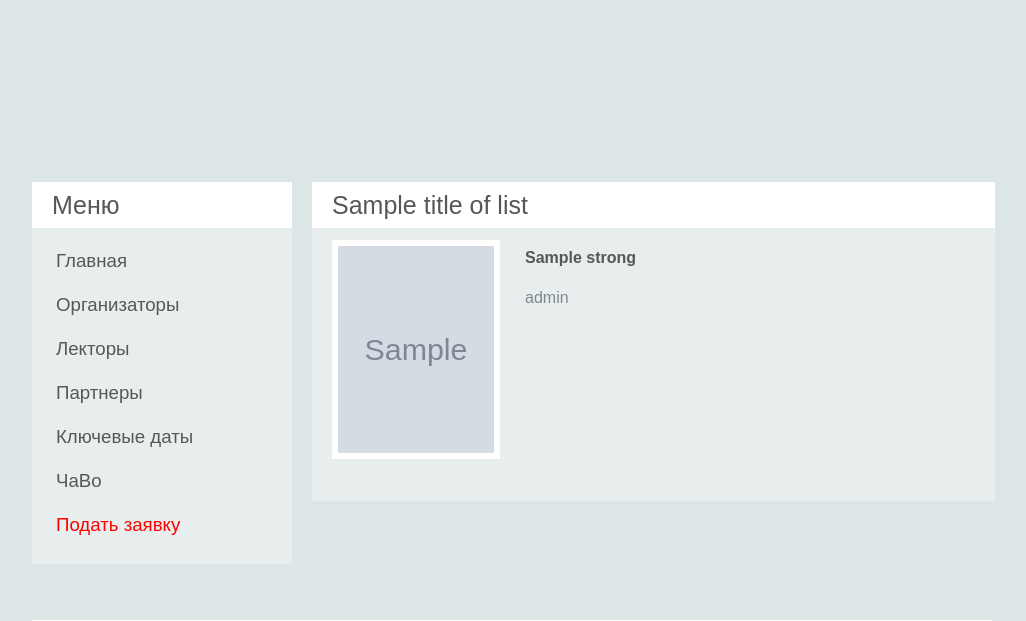
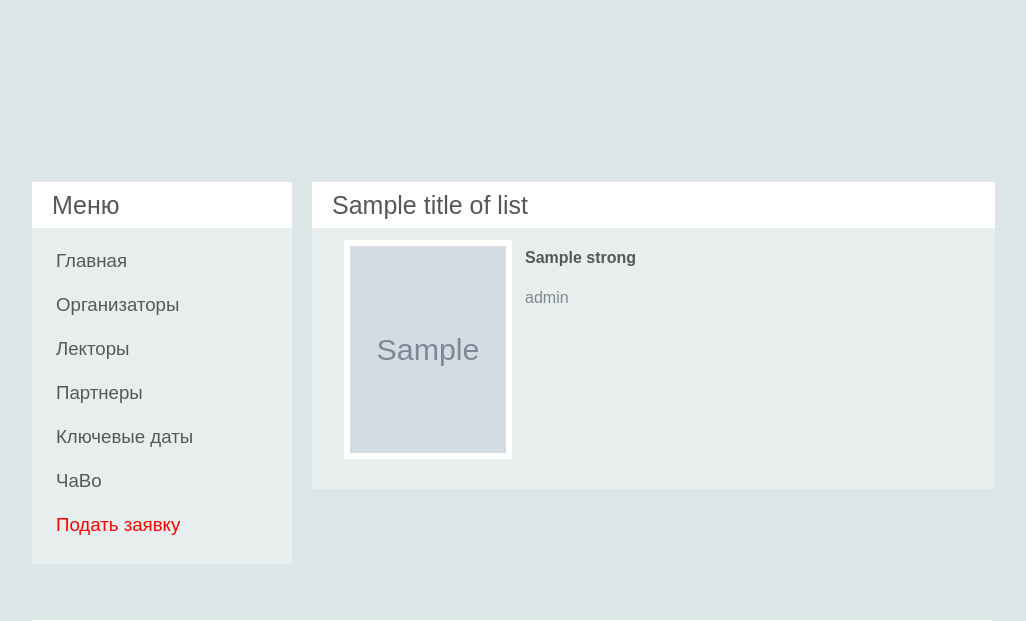
Before and after one commit to ivanmysin/SchoolSite, a Django app: template school_site/main/templates/main/list_page.html in a window 1280 px wide. Shown: the part 562-1183 px from the top of the page, without its empty margins (128-1154 px from the left). Run offline with Django 5.2, Linux system fonts and the light colour scheme; the template is opened without the code that fills it: most values are stand-ins (such as "Sample title", 1, 10 or a date in 2020); grey boxes marked "Sample" are stand-in pictures.

Commit message:
List page is impoved

```diff
--- a/school_site/main/static/main/styles/style.css
+++ b/school_site/main/static/main/styles/style.css
@@ -211,15 +211,21 @@ h1 small {
 	padding:8px 20px;
 	background:#fff;
 }
-.content .mainbar div.img {
-	padding:12px 0;
+.content .mainbar .photo_img {
+	/*padding:12px 0;*/
+	margin: 12px;
 	float:left;
+	width : 156px;
+	height : 207px;
 }
-.content .mainbar img {
-}
+
 .content .mainbar img.fl {
 	margin:0;
 	border:6px solid #fff;
+	object-fit: cover;
+	width: 100%;
+	height: 100%;
+
 }
 .content .mainbar .article{
 	margin:0 0 16px;
@@ -675,9 +681,9 @@ span.subscript_field {
 
 .vcollapse-toggle:hover {
   background-color: #FDF8F8;
-  border-color: blue;
+  border-color: #6D7D83;
   border-style: dotted;
-  border-width: 1px;
+  border-width: 2px;
 }
 
 .vcollapse-content {
--- a/school_site/main/templates/main/list_page.html
+++ b/school_site/main/templates/main/list_page.html
@@ -11,7 +11,7 @@
         {% if persons %}
             {% for per in persons %}
               <div class="clr"></div>
-              <div class="img"><img src="{{per.path_to_photo}}" width="156" height="207" alt="" class="fl" /></div>
+              <div class="photo_img"><img src="{{per.path_to_photo}}" class="fl" alt="Нет фото"/></div>
               <div class="post_content">
                 <div class="clr"></div>
                 <p> <strong> {{per.strong}} </strong></p>
```
